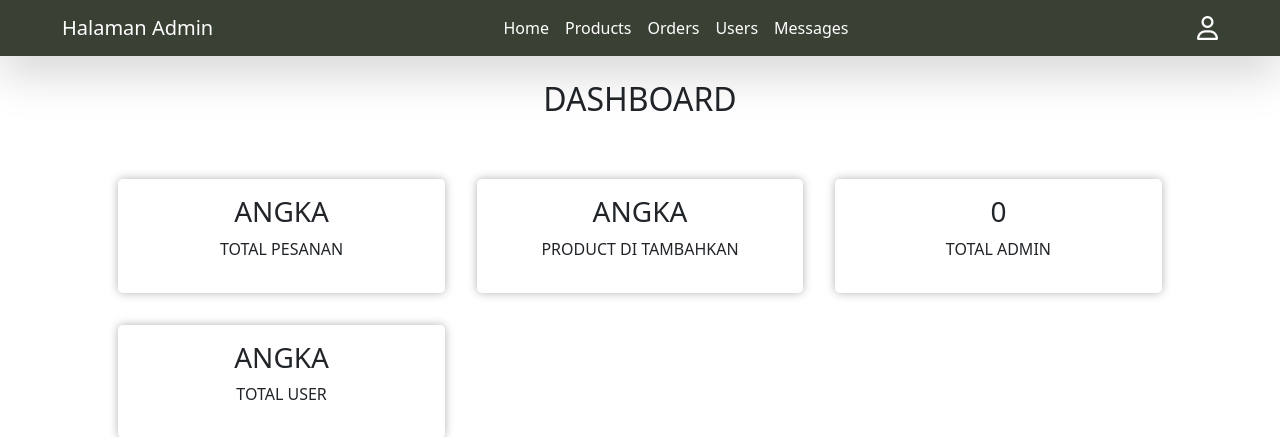
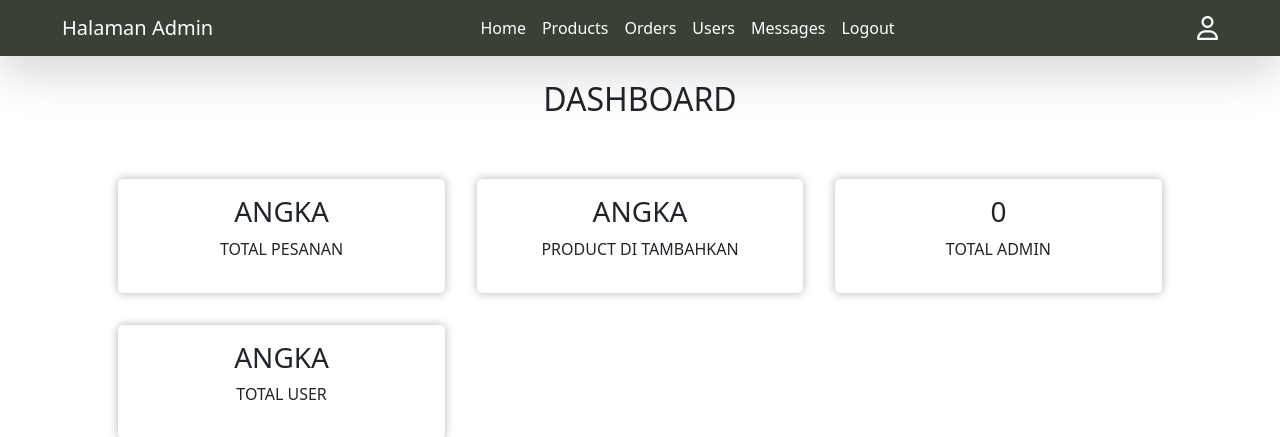
Before and after one commit to anotherDanger/coffeehouse2, a PHP site: page /admin_home.php in a window 1280 px wide. Shown: the top 437 px of the page. Run offline with PHP 8.4, Linux system fonts and the light colour scheme; data that the repository does not hold is empty.

Commit message:
admin home

```diff
--- a/coffeehouse-main/admin/admin_home.php
+++ b/coffeehouse-main/admin/admin_home.php
@@ -39,6 +39,9 @@ $admin = $admins->getAdmin();
           </li>
           <li class="nav-item">
             <a class="nav-link active text-white" aria-current="page" href="admin_messages.php">Messages</a>
+          </li>
+          <li class="nav-item">
+            <a class="nav-link active text-white" aria-current="page" href="admin_logout.php">Logout</a>
           </li>
         </ul>
         <ul class="navbar-nav mb-2 mb-lg-0 ms-auto">
```
